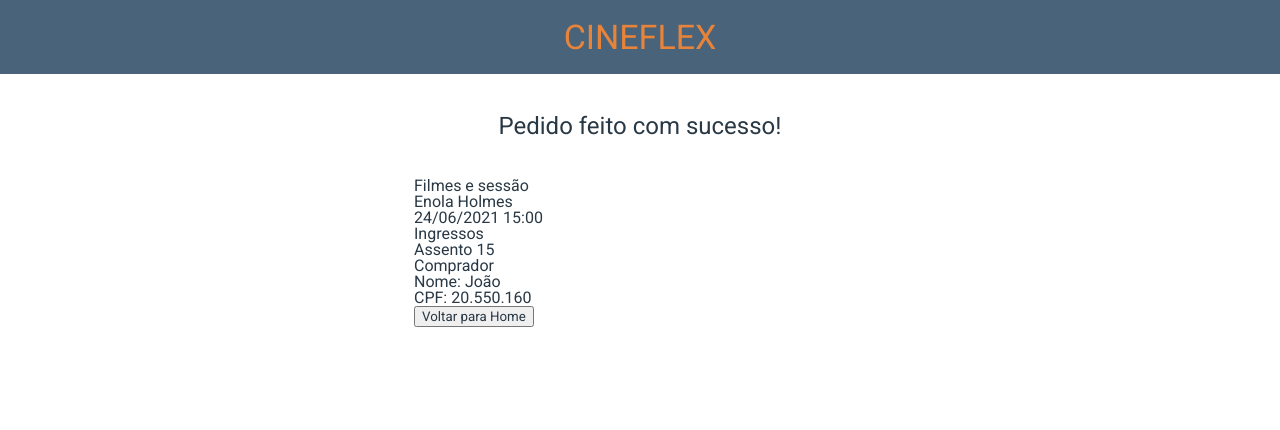
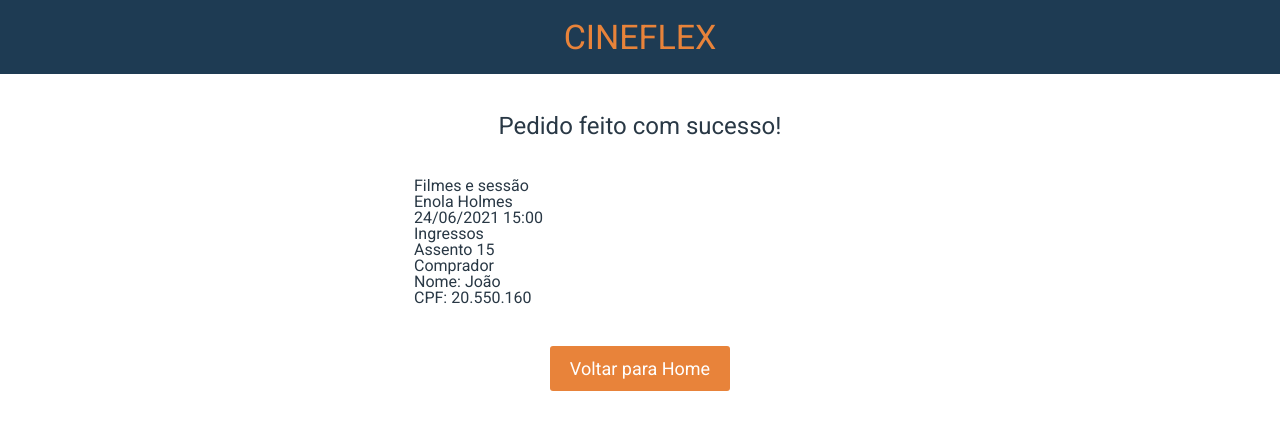
Before and after one commit to estevamfurtado/projeto9-cineflex, a React (Create React App) app: page /sucesso in a window 1280 px wide. Shown: the top 430 px of the page. Built offline with nearby package versions, Linux system fonts and the light colour scheme.

Commit message:
Validação de inputs

```diff
--- a/src/components/Success.js
+++ b/src/components/Success.js
@@ -1,6 +1,6 @@
 import { Link } from "react-router-dom";
 
-export default function Success () {
+export default function Success() {
     return (
         <>
             <h1 className="sucessHeadline">Pedido feito com sucesso!</h1>
@@ -16,7 +16,11 @@ export default function Success () {
             <p>Nome: João</p>
             <p>CPF: 20.550.160</p>
 
-            <Link to="/"><button>Voltar para Home</button></Link>
+            <div className="centralizeContent">
+                <Link to="/">
+                    <button className="mainButton">Voltar para Home</button>
+                </Link>
+            </div>
         </>
     )
 }
--- a/src/components/Tickets.js
+++ b/src/components/Tickets.js
@@ -14,20 +14,23 @@ export default function Tickets() {
 
     const selectedSeats = seats.filter(seat => seat.status === 'selected');
 
-    function selectSeat (seatId) {
+
+    // FUNCTIONS TO BE PASSED
+
+    function selectSeat(seatId) {
         const newSeats = [...seats];
         const newCostumersData = [...costumersData];
 
-        newSeats.forEach((seat, id) => {
+        newSeats.forEach((seat, idx) => {
             if (seat.id === seatId) {
-                switch(seat.status){
+                switch (seat.status) {
                     case "available":
                         seat.status = "selected";
-                        newCostumersData.push({name: null, cpf: null})
+                        newCostumersData.push({ name: "", cpf: "" })
                         break;
                     case "selected":
                         seat.status = "available";
-                        newCostumersData.splice(id, 1);
+                        newCostumersData.pop();
                         break;
                 }
             }
@@ -36,6 +39,15 @@ export default function Tickets() {
         setCostumersData(newCostumersData);
     }
 
+    function editCostumerData(clientIndex, type, input) {
+        const newCostumersData = [...costumersData];
+        newCostumersData[clientIndex][type] = input;
+        setCostumersData(newCostumersData);
+    }
+
+
+    // GET DATA
+
     const link = `https://mock-api.driven.com.br/api/v5/cineflex/showtimes/${sessionId}/seats`;
     useEffect(() => {
         const promessa = axios.get(link);
@@ -43,10 +55,10 @@ export default function Tickets() {
             console.log(resposta.data);
             setSession(resposta.data);
             const processedSeats = resposta.data.seats.map(seat => {
-                const {id, name} = seat;
+                const { id, name } = seat;
                 let status = "unavailable";
-                if (seat.isAvailable) {status = "available";}
-                return {id: id, name: name, status: status};
+                if (seat.isAvailable) { status = "available"; }
+                return { id: id, name: name, status: status };
             });
             //console.log('processed seats', processedSeats);
             setSeatsData(processedSeats);
@@ -55,10 +67,44 @@ export default function Tickets() {
         })
     }, []);
 
-    // escrever logica depois
-    function validateCostumers () {
-        return (costumersData.length > 0);
+
+
+    // INPUTS VALIDATION
+
+    function validateInputs() {
+        const invalid = costumersData.filter(cost => {
+            return !(isValidName(cost.name) && isValidCPF(cost.cpf));
+        });
+        return (invalid.length === 0 && costumersData.length > 0);
     }
+
+    function isValidName(name) {
+        return (name !== "");
+    }
+
+    function isValidCPF(cpfStr) {
+        return (cpfStr.length === 11);
+    }
+
+    const inputsAreValid = validateInputs();
+
+
+
+    // POST DATA
+
+    function postOrder() {
+        // {
+        //     ids: [1, 2, 3], // ids dos assentos
+        //     compradores: [
+        //         { idAssento: 1, nome: "Fulano", cpf: "12345678900" },
+        //         { idAssento: 2, nome: "Fulano 2", cpf: "12345678901" },
+        //         { idAssento: 3, nome: "Fulano 3", cpf: "12345678902" },
+        //     ]
+        // }
+
+        console.log("tentando postar");
+    }
+
 
 
     const loading = (<p>Loading...</p>);
@@ -66,7 +112,7 @@ export default function Tickets() {
         <>
             <h1>Selecione os assentos</h1>
 
-            <SeatsMap seats={seats} selectSeat={selectSeat}/>
+            <SeatsMap seats={seats} selectSeat={selectSeat} />
 
             {costumersData.length > 0 ?
                 (<>
@@ -76,23 +122,34 @@ export default function Tickets() {
                             <div className="clientInputs" key={idx}>
                                 <div className="clientInput">
                                     <label>Nome</label>
-                                    <input placeholder="Digite o nome do ticket..."></input>
+                                    <input
+                                        className={isValidName(costumer.name) ? "validInput" : ""}
+                                        placeholder="Digite o nome do ticket..."
+                                        onChange={e => { editCostumerData(idx, "name", e.target.value); }}
+                                        value={costumer.name}></input>
                                 </div>
                                 <div className="clientInput">
                                     <label>CPF</label>
-                                    <input type="number" placeholder="Digite os números do cpf do ticket..."></input>
+                                    <input
+                                        className={isValidCPF(costumer.cpf) ? "validInput" : ""}
+                                        type="number"
+                                        placeholder="Digite os números do cpf do ticket..."
+                                        onChange={e => { editCostumerData(idx, "cpf", e.target.value); }}
+                                        value={costumer.cpf}></input>
                                 </div>
                             </div>)
                     })}
                 </>) : <></>
             }
 
-            {validateCostumers()
-            ? (
-            <Link to="/sucesso">
-                <button>Reservar assento</button>
-            </Link>)
-            : <></>}
+            {inputsAreValid
+                ? (
+                    <div className="centralizeContent">
+                        <Link to="/sucesso" className="centralizeContent">
+                            <button className="mainButton" onClick={() => {postOrder();}}>Reservar assento</button>
+                        </Link>
+                    </div>)
+                : <></>}
 
         </> : <></>
     )
--- a/src/styles/styles.css
+++ b/src/styles/styles.css
@@ -22,7 +22,7 @@ body {
 
 header {
     flex: 0 0 auto;
-    background-color: #49647a;
+    background-color: #1e3b53;
     padding: 20px;
     text-align: center;
     font-size: 34px;
@@ -51,9 +51,8 @@ h1 {
 }
 
 h2 {
-    padding: 20px 0px;
+    padding: 10px 0px;
     font-size: 18px;
-    text-align: center;
 }
 
 footer {
@@ -70,6 +69,7 @@ footer {
     justify-content: center;
     flex-wrap: wrap;
     gap: 10px 30px;
+    transition: all 0.3s;
 }
 
 .movies__movieThumb {
@@ -78,13 +78,18 @@ footer {
     width: 145px;
     box-shadow: 0px 2px 4px 2px #0000001A;
 }
+.movies__movieThumb:hover {
+    box-shadow: 0px 6px 4px 2px #0000001A;
+}
+
+
 
 .seatsmap {
     display: flex;
     flex-direction: column;
     align-items: center;
     gap: 30px;
-    margin-bottom: 20px;
+    margin-bottom: 40px;
 }
 
 .seatsmap__elements {
@@ -169,9 +174,38 @@ input::placeholder{
     font-style: italic;
 }
 .validInput {
-    border-color: rgb(0, 2, 128);
+    background-color: rgb(241, 250, 245);
 }
-.invalidInput {
-    border-color: rgb(128, 0, 0);
-    color: rgb(128, 0, 0);
+
+
+button {
+    background-color: #E8833A;
+    color: white;
+    border:none;
+    border-radius: 3px;
+    font-size: 18px;
+    padding: 12px 20px;
+    cursor: pointer;
 }
+button:hover {
+    background-color: #c7651f;
+}
+
+.mainButton {
+    margin-top: 40px;
+}
+
+.day {
+    margin-bottom: 26px;
+}
+
+.day__sessions {
+    display: flex;
+    gap: 8px;
+}
+
+.centralizeContent {
+    display: flex;
+    align-items: center;
+    justify-content: center;
+}
```
